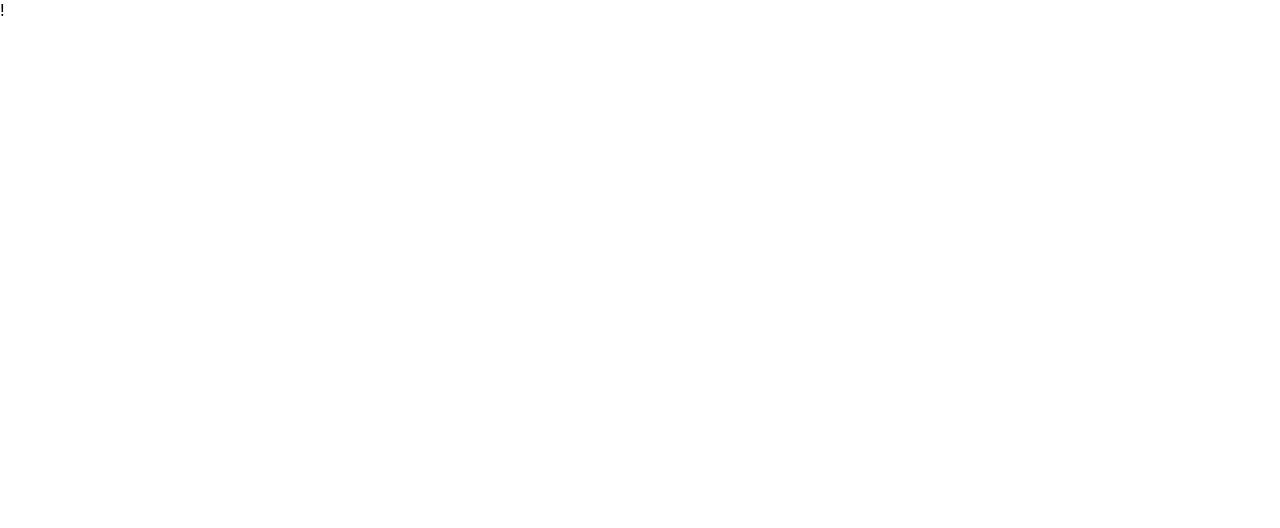
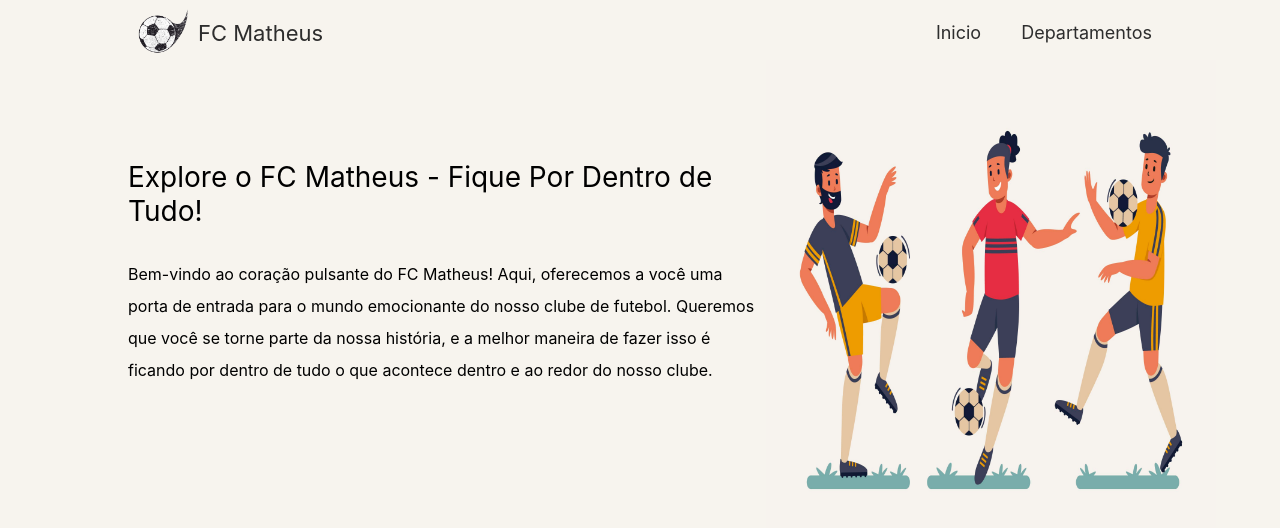
Before and after one commit to MatheusFelipe27/meu-clube-front, a React (Create React App) app: page / in a window 1280 px wide. Shown: the top 528 px of the page. Built offline with nearby package versions, Linux system fonts and the light colour scheme.

Commit message:
feat add Home page

```diff
--- a/src/App.tsx
+++ b/src/App.tsx
@@ -1,9 +1,10 @@
 import React from 'react';
+import Home from './pages/home/Home';
 
 function App() {
   return (
     <>
-      <span>!</span>
+      <Home/>
     </>
   );
 }
--- a/src/index.scss
+++ b/src/index.scss
@@ -7,6 +7,7 @@ body {
     sans-serif;
   -webkit-font-smoothing: antialiased;
   -moz-osx-font-smoothing: grayscale;
+  background-color: #F7F4EE;
 }
 
 code {
--- /dev/null
+++ b/src/pages/home/Home.scss
@@ -0,0 +1,24 @@
+.homeInitial{
+    display: flex;
+    justify-content: space-between;
+    .homeInitialText{
+        display: flex;
+        flex-direction: column;
+        margin-top: 100px;
+        margin-left: 10%;
+        gap: 30px;
+        width: 50%;
+        #one{
+            font-size: 28px;
+        }
+        #two{
+            font-size: 16px;
+            line-height: 2em;
+        }
+    }
+    img{
+        width: 450px;
+        height: 500px;
+        margin-right: 5%;
+    }
+}
--- /dev/null
+++ b/src/pages/home/Home.tsx
@@ -0,0 +1,26 @@
+import React from 'react'
+import football from './../../assets/football.jpg'
+import './Home.scss'
+import Navbar from '../../components/navbar/Navbar'
+
+const Home = () => {
+  return (
+    <>
+        <Navbar/>
+        <div className='homeInitial'>
+            <div className='homeInitialText'>
+                <span id='one'>Explore o FC Matheus - Fique Por Dentro de Tudo!</span>
+                <span id='two'>Bem-vindo ao coração pulsante do FC Matheus! Aqui, oferecemos a você
+                    uma porta de entrada para o mundo emocionante do nosso clube de futebol.
+                    Queremos que você se torne parte da nossa história, e a melhor maneira de
+                    fazer isso é ficando por dentro de tudo o que acontece dentro e ao redor
+                    do nosso clube.
+                </span>
+            </div>
+            <img src={football} alt='torcedores comemorando'/>
+        </div>
+    </>
+  )
+}
+
+export default Home
```
